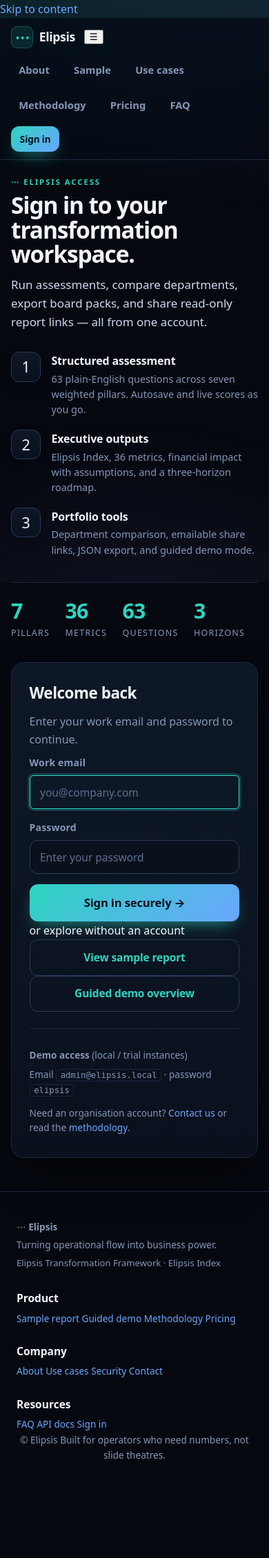
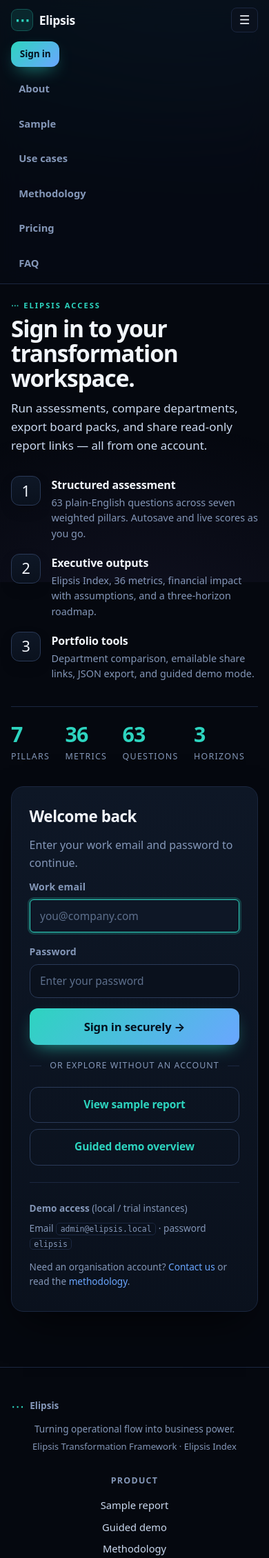
Before and after one commit to JonesKapedo/elipsis, a FastAPI app: page /login in a window 390 px wide. Shown: the top 2259 px of the page at 69% size. Before the commit the page ends 2115 px from the top, so only its background shows below. Run offline with FastAPI, Linux system fonts and the light colour scheme.

Commit message:
Professional layout polish: auth, footer, forms, mobile nav

```diff
--- a/static/extras.css
+++ b/static/extras.css
@@ -1,8 +1,24 @@
-/* Marketing surfaces added for sample / pricing / methodology */
-.footer-grid{display:flex;flex-wrap:wrap;justify-content:space-between;gap:1.2rem;align-items:flex-start;max-width:1180px;margin:0 auto;text-align:left}
+/* Layout & marketing polish */
+.skip-link{position:absolute;left:-999px;top:0;background:var(--accent);color:#04121f;padding:.5rem 1rem;z-index:100}
+.skip-link:focus{left:1rem;top:1rem}
+
+.nav-toggle{display:none;background:var(--panel2);border:1px solid var(--line);color:var(--ink);border-radius:8px;padding:.4rem .65rem;cursor:pointer;font-size:1.1rem}
+.site-nav{display:flex;gap:.35rem;flex-wrap:wrap;align-items:center}
+
+.site-footer{border-top:1px solid var(--line);padding:2.5rem clamp(1rem,4vw,2rem) 1.5rem;margin-top:2rem}
+.footer-grid{display:grid;grid-template-columns:1.4fr repeat(3,1fr);gap:1.5rem 2rem;max-width:1180px;margin:0 auto}
+.footer-brand .brand-line{display:flex;align-items:center;gap:.5rem;margin:0 0 .4rem}
+.footer-brand .mark{color:var(--accent);font-size:1.2rem}
+.footer-col{display:flex;flex-direction:column;gap:.45rem}
+.footer-col h4{margin:0 0 .35rem;font-size:.78rem;text-transform:uppercase;letter-spacing:.1em;color:var(--muted)}
+.footer-col a{color:var(--soft);font-size:.92rem}
+.footer-col a:hover{color:var(--accent)}
+.footer-bottom{max-width:1180px;margin:1.8rem auto 0;padding-top:1.2rem;border-top:1px solid var(--line);display:flex;flex-wrap:wrap;gap:.8rem 1.5rem;justify-content:space-between;font-size:.82rem;color:var(--muted)}
+
 .footer-links{display:flex;flex-wrap:wrap;gap:.9rem 1.2rem}
 .footer-links a{color:var(--muted)}
 .footer-links a:hover{color:var(--accent)}
+
 .pricing-grid{display:grid;grid-template-columns:repeat(auto-fit,minmax(260px,1fr));gap:1.2rem;margin:1.5rem 0 2rem}
 .price-card{background:linear-gradient(180deg,var(--panel),var(--panel2));border:1px solid var(--line);border-radius:var(--r);padding:1.4rem 1.5rem;box-shadow:var(--shadow-sm);display:flex;flex-direction:column;gap:.6rem}
 .price-card.featured{border-color:var(--accent);box-shadow:0 0 0 1px rgba(45,212,191,.25),var(--shadow)}
@@ -12,7 +28,9 @@
 .price-list li{position:relative;padding-left:1.2rem;color:var(--soft);font-size:.92rem}
 .price-list li::before{content:"✓";position:absolute;left:0;color:var(--accent);font-weight:800}
 .price-card .btn{margin-top:auto}
+
 .head{margin-bottom:1rem}
+.hero.compact{padding-bottom:1rem}
 .steps{display:grid;grid-template-columns:repeat(auto-fit,minmax(220px,1fr));gap:1rem;margin-top:1rem}
 .step-card{background:var(--panel2);border:1px solid var(--line);border-radius:var(--r);padding:1.1rem 1.2rem}
 .step-n{display:inline-grid;place-items:center;min-width:1.8rem;height:1.8rem;padding:0 .4rem;border-radius:8px;background:rgba(45,212,191,.12);border:1px solid rgba(45,212,191,.3);color:var(--accent);font-weight:800;font-size:.8rem;margin-bottom:.4rem}
@@ -28,5 +46,39 @@
 .opp{margin:.5rem 0 0;padding-left:1.2rem}
 .btn.danger{background:linear-gradient(135deg,#f87171,#fb7185);color:#2a0b0b}
 .head-actions{display:flex;gap:.6rem;align-items:center;flex-wrap:wrap}
-@media (max-width:760px){.stats{grid-template-columns:repeat(2,1fr)}}
-@media (max-width:420px){.stats{grid-template-columns:1fr}}
+
+/* Auth refinements */
+.auth-card-head{margin-bottom:.5rem}
+.auth-card-head h2{margin:0;border:0;padding:0}
+.auth-divider{display:flex;align-items:center;gap:.75rem;margin:1.25rem 0;color:var(--muted);font-size:.78rem;text-transform:uppercase;letter-spacing:.08em}
+.auth-divider::before,.auth-divider::after{content:"";flex:1;height:1px;background:var(--line)}
+.auth-alt{display:flex;flex-direction:column;gap:.55rem}
+.auth-help code{font-size:.85em}
+
+/* Forms */
+.split-layout{display:grid;grid-template-columns:1.4fr .85fr;gap:1.4rem;align-items:start}
+.form-grid{display:grid;grid-template-columns:1fr 1fr;gap:.9rem}
+.form-grid label{display:flex;flex-direction:column;gap:.42rem;font-size:.88rem;color:var(--muted);font-weight:550}
+.side-card h3{margin-top:0}
+textarea{background:var(--panel2);border:1px solid var(--line2);color:var(--ink);padding:.78rem .9rem;border-radius:var(--r-sm);font-size:.97rem;width:100%;font-family:inherit;resize:vertical;min-height:120px}
+textarea:focus{outline:none;border-color:var(--accent);box-shadow:var(--ring)}
+.success{background:rgba(74,222,128,.12);border:1px solid rgba(74,222,128,.35);color:var(--good);border-radius:var(--r-sm);padding:.7rem .9rem;margin-bottom:1rem}
+
+@media (max-width:900px){
+  .auth{grid-template-columns:1fr !important}
+  .split-layout{grid-template-columns:1fr}
+  .footer-grid{grid-template-columns:1fr 1fr}
+  .nav-toggle{display:inline-flex;margin-left:auto}
+  .site-nav{display:none;width:100%;flex-direction:column;align-items:stretch;order:10}
+  .site-nav.open{display:flex}
+  .topbar{flex-wrap:wrap}
+  .session{order:5}
+}
+@media (max-width:760px){
+  .stats{grid-template-columns:repeat(2,1fr)}
+  .form-grid{grid-template-columns:1fr}
+}
+@media (max-width:520px){
+  .footer-grid{grid-template-columns:1fr}
+  .stats{grid-template-columns:1fr}
+}
```
